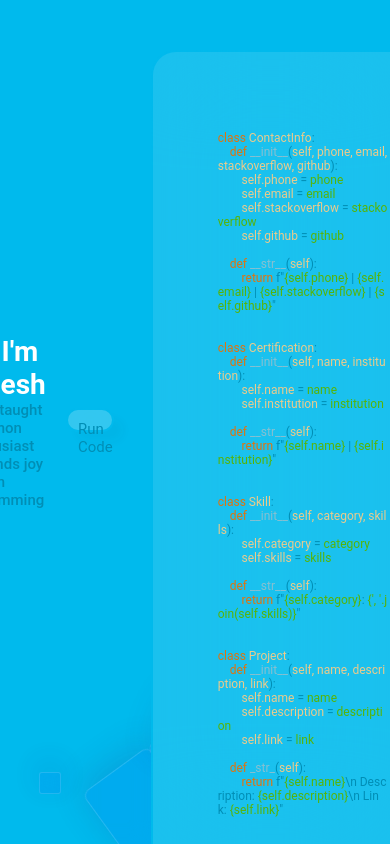
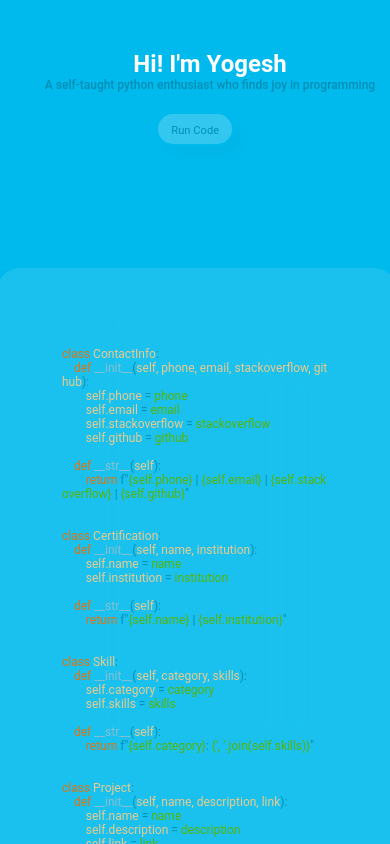
Before and after one commit to GoliathReaper/portfolio, a plain HTML site: page index.html in a window 390 px wide. Drawn offline with Linux system fonts and the light colour scheme.

Commit message:
Update styles.css

```diff
--- a/styles.css
+++ b/styles.css
@@ -310,9 +310,6 @@ button {
 
 
 
-
-
-
 /* Media Queries for Responsiveness */
 @media (max-width: 768px) {
 
@@ -345,31 +342,53 @@ button {
   }
 }
 
-@media (max-width: 480px) {
-  .glass-morphism-container1, .glass-morphism-container2, .glass-morphism-container3 {
-    padding: 20px;
+@media (max-width: 500px) {
+      body, html {
+      margin: 0;
+      padding: 0;
+      height: 100%;
+      width: 100%;
+      display: flex;
+      flex-direction: column;
+      /* justify-content: center; */
+      align-items: center;
+      background-color: #00baed;
+      overflow-y: hidden;
+      overflow-x: hidden;
+    }
+   .main-container {
+        display: flex; /* Use flexbox */
+        flex-direction: column; /* Stack elements vertically */
+        justify-content: flex-start; /* Align items from top to bottom */
+        align-items: center;
+        background-color: #00baed;
+        overflow: hidden;
+        position: relative;
     }
 
-  .glass-morphism-container-hover-effect {
-    height: 800px;
-    width: 200px;
+    .sub-container {
+        /* display: flex; */
+        /* margin-top: 10px; */
+        top: 0;
+        /* flex-direction: column;  */
     }
 
     .name-m3 {
-    font-size: 14px;
-  }
-
-  .context h1 {
-    font-size: 24px;
+      padding-top: 50px;
+        color: #008eb5;
+        font-family: 'Roboto', sans-serif;
+        position: relative;
+        text-align: center;
+        /* padding-left: 30px; */
+        margin-top: 20px 0; /* Optional: add spacing between elements */
     }
 
   button {
-    height: 2.5em;
-    width: 5em;
-    font-size: 0.6em;
+    /* height: 2.5em; */
+    /* width: 5em; */
+    /* font-size: 0.6em; */
   }
-  p {
-    font-size: 15px;
+  /* p {
     align-items: center;
+  } */
 }
-}
```
Lines whose indentation alone changed are shown as unchanged.
